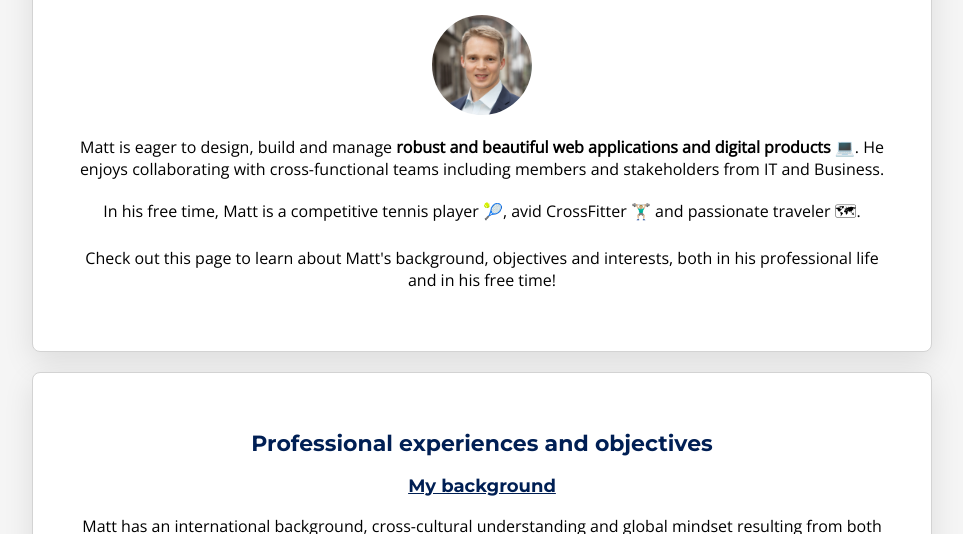
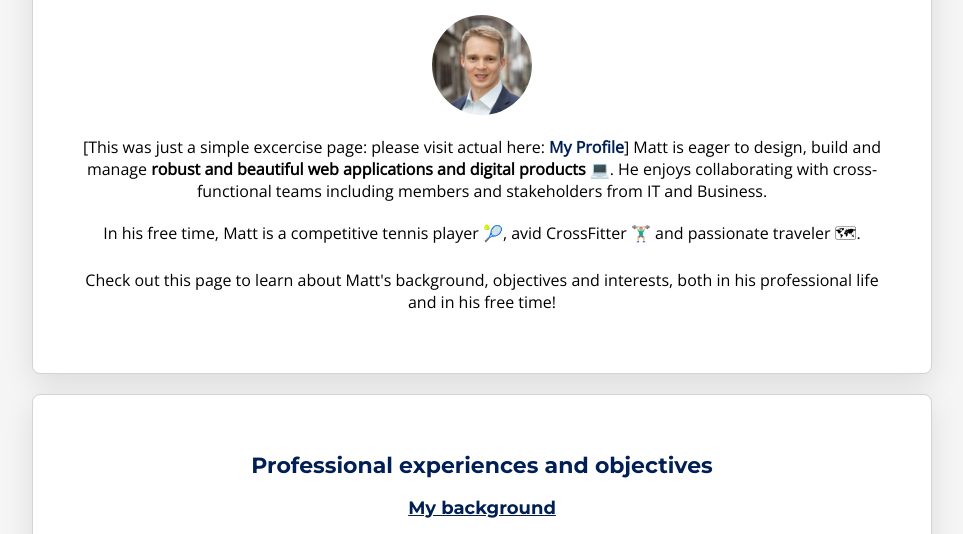
Before and after one commit to MattMau88/profile, a website: page index.html in a window 1280 px wide. Shown: the part 192-726 px from the top of the page, without its empty margins (158-1121 px from the left). Drawn offline with nearby package versions, Linux system fonts and the light colour scheme.

Commit message:
added test phrase

```diff
--- a/index.html
+++ b/index.html
@@ -18,6 +18,7 @@
         <h2>Full Stack Programmer & Web Developer 👨🏼‍💻</h2>
           <img src="images/NoTie_Square_1000px.jpg" class="img-circle" width="100px" alt="Matthias Mau">
           <p>
+            [This was just a simple excercise page: please visit actual here: <a href="https://mattmau88.github.io/portfolio/">My Profile</a>]
             Matt is eager to design, build and manage <strong>robust and beautiful web applications and digital products</strong> 💻.
             He enjoys collaborating with cross-functional teams including members and stakeholders from IT and Business.
           </p>
--- /dev/null
+++ b/package.json
@@ -0,0 +1,5 @@
+{
+  "dependencies": {
+    "serve": "^13.0.2"
+  }
+}
```
Also changed, not shown: 1 other file.
